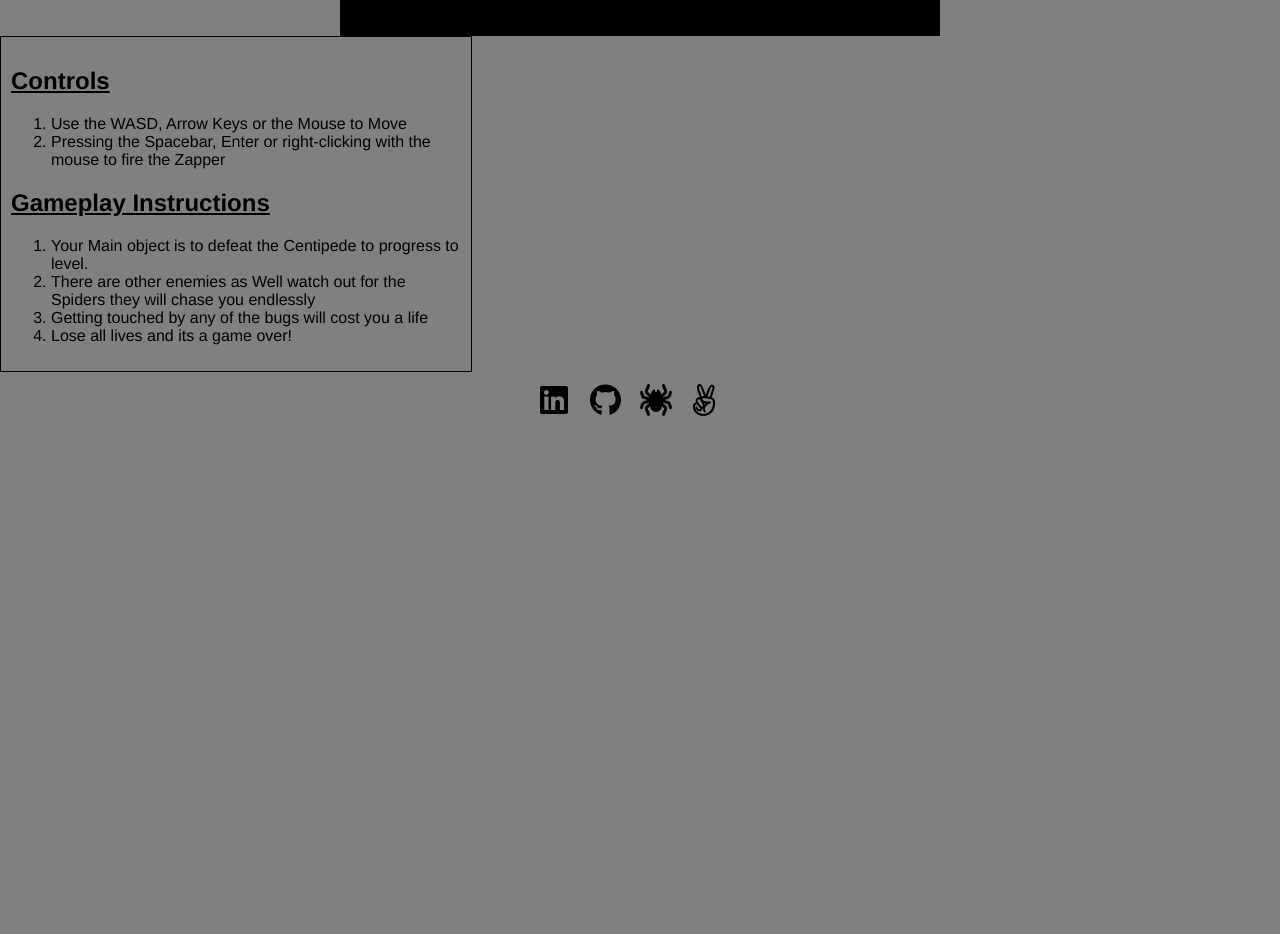
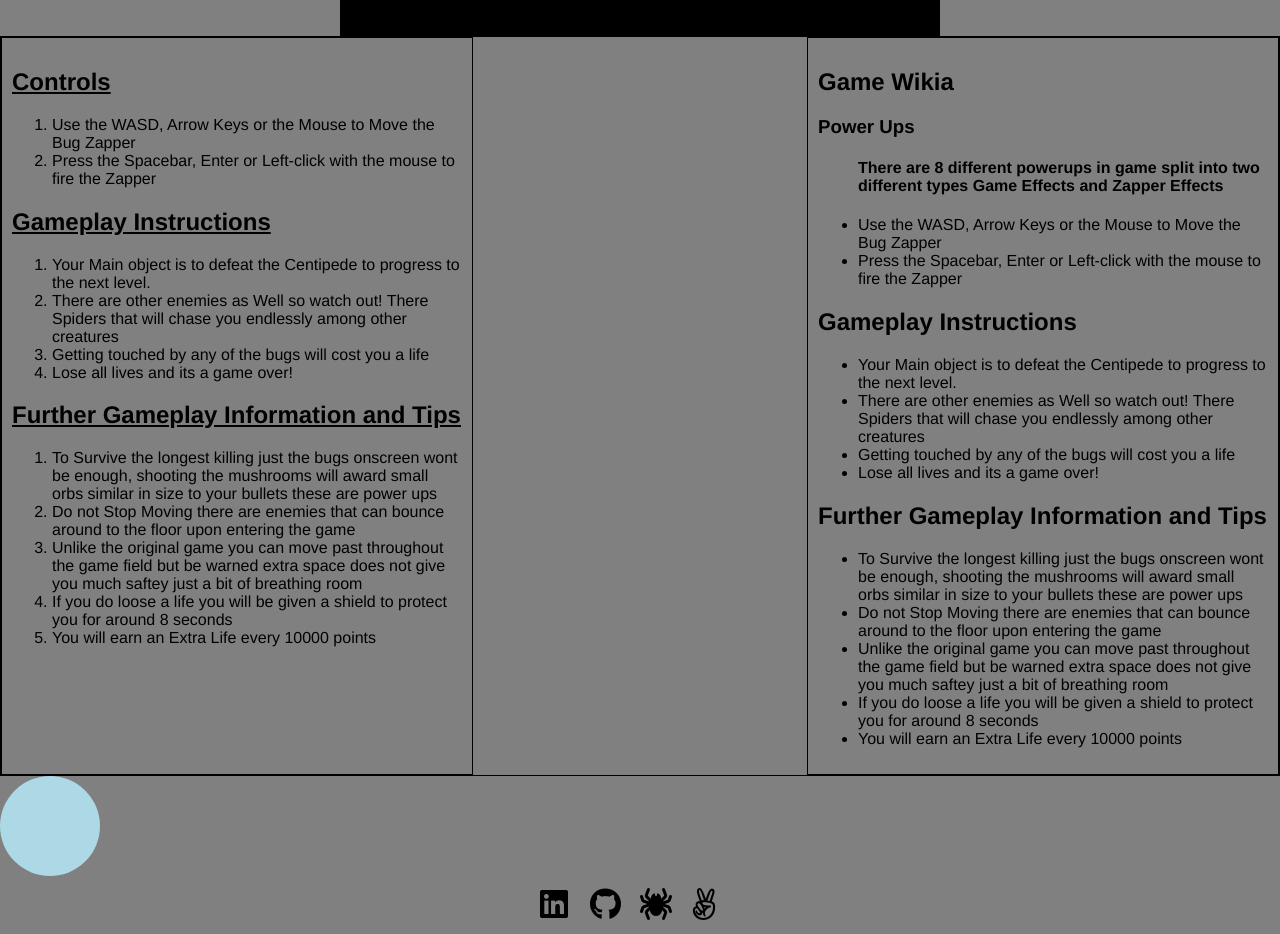
Before and after one commit to miker704/Centipede.js, a website built with webpack: page index.html in a window 1280 px wide. Shown: the part 800-1734 px from the top of the page. Before the commit the page ends 1230 px from the top, so only its background shows below. Built offline with nearby package versions, Linux system fonts and the light colour scheme.

Commit message:
edited display

```diff
--- a/index.html
+++ b/index.html
@@ -25,25 +25,80 @@
 
   </div>
 
-
+  <div class ="contain">
   <div class="instructions">
     <h2>Controls</h2>
     <ul>
-      <li>Use the WASD, Arrow Keys or the Mouse to Move</li>
-      <li> Pressing the Spacebar, Enter or right-clicking with the mouse to fire the Zapper</li>
+      <li>Use the WASD, Arrow Keys or the Mouse to Move the Bug Zapper</li>
+      <li> Press the Spacebar, Enter or Left-click with the mouse to fire the Zapper</li>
     </ul>
     <h2>Gameplay Instructions</h2>
     <ul>
-      <li>Your Main object is to defeat the Centipede to progress to level.</li>
-      <li>There are other enemies as Well watch out for the Spiders they will chase you endlessly </li>
+      <li>Your Main object is to defeat the Centipede to progress to the next level.</li>
+      <li>There are other enemies as Well so watch out! There Spiders that will chase you endlessly among other
+        creatures </li>
       <li>Getting touched by any of the bugs will cost you a life </li>
       <li>Lose all lives and its a game over! </li>
     </ul>
+
+    <h2>Further Gameplay Information and Tips</h2>
+    <ul>
+      <li>To Survive the longest killing just the bugs onscreen wont be enough, shooting the mushrooms will award small
+        orbs similar in size to your bullets these are power ups</li>
+      <li>Do not Stop Moving there are enemies that can bounce around to the floor upon entering the game </li>
+      <li>Unlike the original game you can move past throughout the game field but be warned extra space does not give
+        you much saftey just a bit of breathing room </li>
+      <li>If you do loose a life you will be given a shield to protect you for around 8 seconds </li>
+      <li>You will earn an Extra Life every 10000 points </li>
+
+    </ul>
+
 
   </div>
 
 
 
+
+  <div class="game-play-wikia">
+    <h2>Game Wikia </h2>
+    <h3>Power Ups</h3>
+    <ul>
+        <h4>There are 8 different powerups in game split into two different types Game Effects and Zapper Effects</h4>
+      <li>Use the WASD, Arrow Keys or the Mouse to Move the Bug Zapper</li>
+      <li> Press the Spacebar, Enter or Left-click with the mouse to fire the Zapper</li>
+    </ul>
+    <h2>Gameplay Instructions</h2>
+    <ul>
+      <li>Your Main object is to defeat the Centipede to progress to the next level.</li>
+      <li>There are other enemies as Well so watch out! There Spiders that will chase you endlessly among other
+        creatures </li>
+      <li>Getting touched by any of the bugs will cost you a life </li>
+      <li>Lose all lives and its a game over! </li>
+    </ul>
+
+    <h2>Further Gameplay Information and Tips</h2>
+    <ul>
+      <li>To Survive the longest killing just the bugs onscreen wont be enough, shooting the mushrooms will award small
+        orbs similar in size to your bullets these are power ups</li>
+      <li>Do not Stop Moving there are enemies that can bounce around to the floor upon entering the game </li>
+      <li>Unlike the original game you can move past throughout the game field but be warned extra space does not give
+        you much saftey just a bit of breathing room </li>
+      <li>If you do loose a life you will be given a shield to protect you for around 8 seconds </li>
+      <li>You will earn an Extra Life every 10000 points </li>
+
+    </ul>
+
+
+  </div>
+</div>
+
+  <div class="circle"></div>
+
+</body>
+
+
+
+  <footer>
     <div class="socials">
 
       <a href="https://www.linkedin.com/in/michael-ramoutar" target="_blank">
@@ -65,7 +120,7 @@
       </a>
 
 
-    <a href="https://github.com/miker704/Centipede.js" target="_blank">
+      <a href="https://angel.co/u/michael-ramoutar-1" target="_blank">
 
         <i id="icon" class="fa-brands fa-angellist fa-2xl"></i>
 
@@ -73,6 +128,11 @@
 
     </div>
 
-</body>
+
+
+
+  </footer>
+
+
 
 </html>
```
Lines whose indentation alone changed are shown as unchanged.
